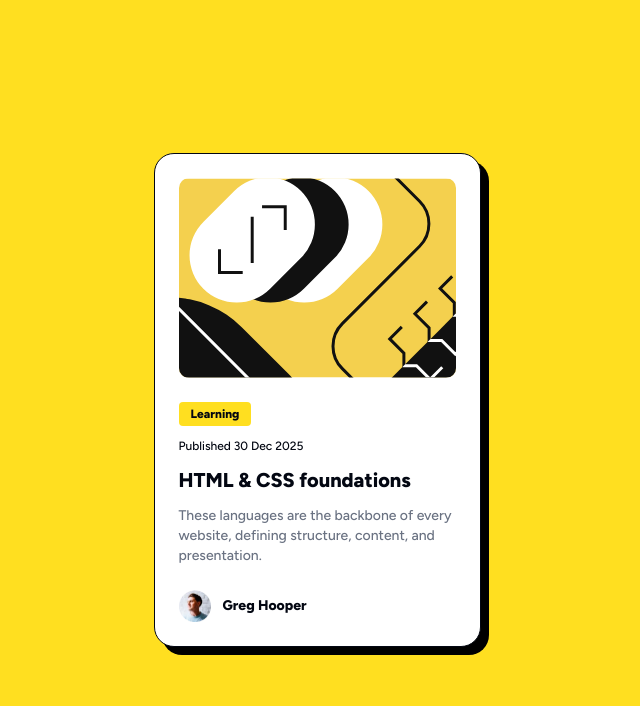
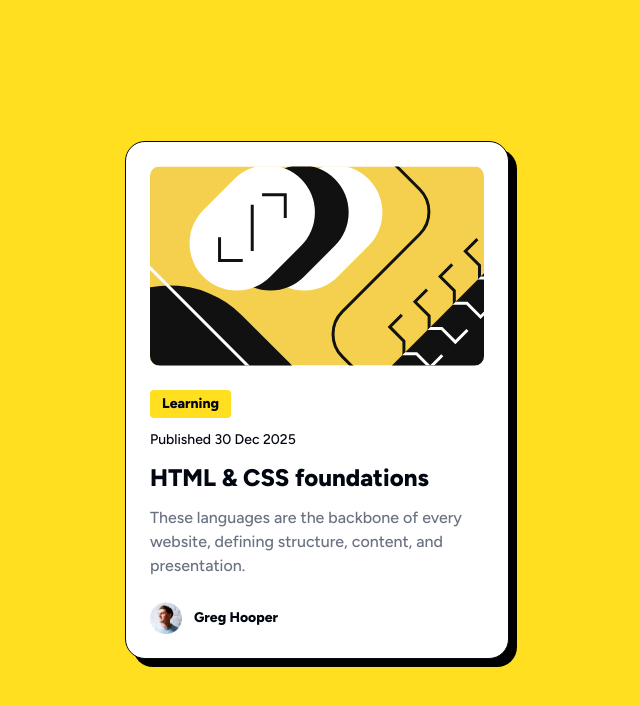
Before and after one commit to jcsamoyed/react_frontend_mentor_exercise, a Next.js app: page /blog-preview-card in a window 1280 px wide. Shown: the top 706 px of the page, without its empty margins (323-963 px from the left). Built offline with nearby package versions, Linux system fonts and the light colour scheme.

Commit message:
feat(BlogPreviewCard): RWD

```diff
--- a/app/blog-preview-card/page.tsx
+++ b/app/blog-preview-card/page.tsx
@@ -14,7 +14,7 @@ export default function BlogPreviewCard() {
         'min-h-screen bg-yellow-300 flex items-center justify-center'
       )}
     >
-      <div className='flex flex-col gap-6 p-6 bg-white rounded-[20px] border border-gray-950 max-w-81.75 shadow-[8px_8px_black]'>
+      <div className='flex flex-col gap-6 p-6 bg-white rounded-[20px] border border-gray-950 max-w-81.75 lg:max-w-[384px] mx-6 shadow-[8px_8px_black]'>
         <picture className='block rounded-[10px] overflow-hidden h-50'>
           <Image
             src={illustrationArticle}
@@ -23,16 +23,16 @@ export default function BlogPreviewCard() {
           />
         </picture>
         <div className='flex flex-col items-start gap-3'>
-          <span className='text-gray-950 text-xs font-extrabold bg-yellow-300 py-1 px-3 rounded-sm'>
+          <span className='text-gray-950 text-xs lg:text-sm font-extrabold bg-yellow-300 py-1 px-3 rounded-sm'>
             Learning
           </span>
-          <span className='text-xs text-gray-950 font-medium'>
+          <span className='text-xs lg:text-sm text-gray-950 font-medium'>
             Published 30 Dec 2025
           </span>
-          <h1 className='text-xl text-gray-950 font-extrabold'>
+          <h1 className='text-xl lg:text-2xl text-gray-950 font-extrabold'>
             HTML & CSS foundations
           </h1>
-          <p className='text-sm text-gray-500 font-medium'>
+          <p className='text-sm lg:text-base text-gray-500 font-medium'>
             These languages are the backbone of every website, defining
             structure, content, and presentation.
           </p>
```
